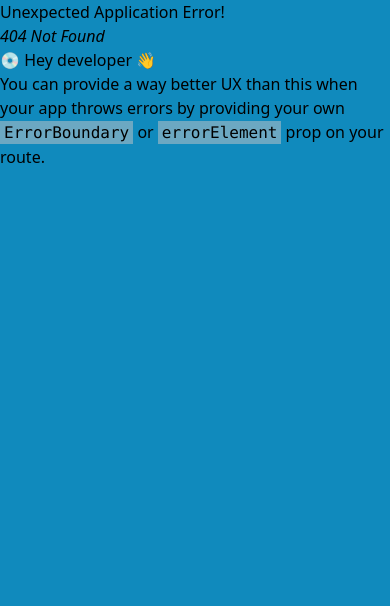
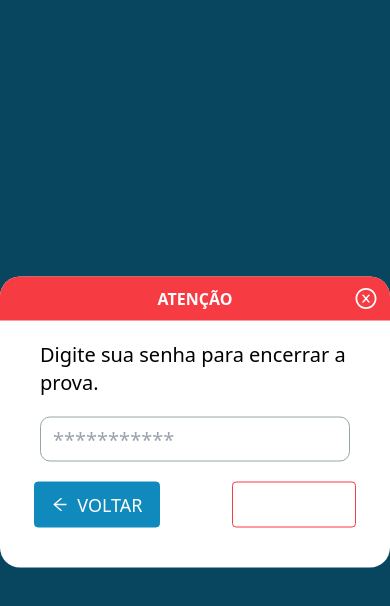
Before and after one commit to VQDT/front-end-vqdt, a React (Vite) app: page /modal in a window 390 px wide. Before the commit this address had no page. Shown: the top 606 px of the page. Built offline with nearby package versions, Linux system fonts and the light colour scheme.

Commit message:
modal com props completo falta responsividade

```diff
--- a/src/components/Button/index.tsx
+++ b/src/components/Button/index.tsx
@@ -2,7 +2,7 @@ import { ReactNode, ElementType, ButtonHTMLAttributes } from "react";
 
 interface ButtonProps extends ButtonHTMLAttributes<HTMLButtonElement>{
     children?: ReactNode;
-    variant?: "primary" | "secondary" | "alert" | "attention" | "confirm" | "transparent";
+    variant?: "primary" | "secondary" | "alert" | "attention" | "confirm" | "transparent"| "close";
     iconLeft?: ElementType;
     iconRight?: ElementType;
     shadow?: boolean;
@@ -16,7 +16,8 @@ function Button({ iconLeft: IconLeft, iconRight: IconRight, variant = "transpare
         secondary: "bg-secondary border-none text-gray-900 hover:bg-secondary_dark",
         alert: "bg-white text-primary_red border border-primary_red hover:bg-primary_red hover:text-white",
         attention: "bg-attention border-none hover:bg-attention_light",
-        confirm: "bg-confirm border-none"
+        confirm: "bg-confirm border-none",
+        close: "bg-concrete border hover:bg-white hover:text-concrete hover:border-concrete"
     }
 
     return(
--- /dev/null
+++ b/src/components/Modal/index.tsx
@@ -0,0 +1,52 @@
+import Button from "../Button"
+import {AiOutlineCloseCircle} from 'react-icons/ai'
+
+interface ButtonProps {
+  label: string;
+  variant: "primary" | "alert"| "close";
+  icon?: any; // você pode substituir 'any' pelo tipo correto para os ícones
+}
+
+interface Props  {
+  title: "ATENÇÃO"| "AGUARDE";
+  bg_color: string;
+  content: string;
+  input?: "true";
+  buttons: ButtonProps[];
+}
+
+const inputtemplate = () => (
+  <input type="password" placeholder="***********" className="w-full max-w-[360px] h-[45px] border border-concrete rounded-[10px] text-xl p-3" />
+)
+
+function index({title, bg_color , content , input, buttons}: Props) {
+  return (
+    <div className="w-screen h-screen bg-[rgba(0,0,0,0.5)]">
+        <div className="flex flex-col fixed transform -translate-x-1/2 -translate-y-1/2 top-[50%] left-[50%]  w-full bg-white max-w-[528px] justify-center rounded-[20px]">
+          <div className={` flex h-[44px] relative text-white ${bg_color} w-full justify-center rounded-t-[20px] items-center font-bold`}>
+              <span>{title}</span>
+              <AiOutlineCloseCircle onClick={()=>{console.log("teste")}} className=" absolute right-3 w-6 h-6 cursor-pointer" />
+          </div>
+          <div className="my-5 px-10 ">
+            <section className="flex flex-col items-center w-full">
+                  <p className="text-xl mb-5">{content}</p>
+                  {input === "true" && inputtemplate()}
+            </section>
+          </div>
+          <div className=" flex justify-center gap-[72px] mb-5">
+
+            {buttons.map((button, index) => (
+              <div key={index} className="flex justify-center gap-[72px] mb-5">
+                <Button variant={button.variant} iconLeft={button.icon}>
+                  {button.label}
+                </Button>
+              </div>
+            ))}
+
+          </div>
+      </div>
+    </div>
+  )
+}
+
+export default index
--- a/src/components/Modal1/index.tsx
+++ /dev/null
@@ -1,37 +0,0 @@
-import Button from "../Button"
-import {AiOutlineCloseCircle} from 'react-icons/ai'
-
-type Props = {}
-
-function index({}: Props) {
-  return (
-    <div className="w-screen h-screen bg-[rgba(0,0,0,0.5)]">
-        <div className="flex flex-col fixed transform -translate-x-1/2 -translate-y-1/2 top-[50%] left-[50%]  w-full bg-white max-w-[528px] justify-center rounded-[20px]">
-          <div className=" flex h-[44px] relative text-white bg-primary_red w-full justify-center rounded-t-[20px] items-center font-bold">
-              <span>ATENÇÃO</span>
-              <AiOutlineCloseCircle onClick={()=>{console.log("teste")}} className=" absolute right-3 w-6 h-6 cursor-pointer" />
-          </div>
-          <div className="my-5 px-10 ">
-            <section className="flex flex-col items-center w-full">
-                  <p className="text-xl mb-5">Digite sua senha para encerrar a prova.</p>
-                  <input type="password" placeholder="***********" className="w-full max-w-[360px] h-[45px] border border-concrete rounded-[10px] text-xl p-3" />
-            </section>
-          </div>
-          <div className=" flex justify-center gap-[72px] mb-5">
-            <div>
-              <Button variant="primary">
-                VOLTAR
-              </Button>
-            </div>
-            <div>
-              <Button variant="alert">
-                ENCERRAR
-              </Button>
-            </div>
-          </div>
-      </div>
-    </div>
-  )
-}
-
-export default index
--- a/src/routes.tsx
+++ b/src/routes.tsx
@@ -1,6 +1,7 @@
 import { createBrowserRouter } from "react-router-dom";
+import {AiOutlineArrowLeft} from 'react-icons/ai'
 
-import Modal from "./components/Modal1";
+import Modal from "./components/Modal";
 import Home from "./pages/Home"
 import Login from "./layout/login";
 import Layout from "./layout/app";
@@ -18,8 +19,15 @@ export const router = createBrowserRouter([
         element: <Home />,
     },
     {
-        path: "/modal1",
-        element: <Modal />,
+        path: "/modal",
+        element: <Modal title="ATENÇÃO"
+                        bg_color="bg-primary_red"
+                        content="Digite sua senha para encerrar a prova."
+                        input="true"
+                        buttons={[
+                            {label: "VOLTAR", variant: "primary", icon: AiOutlineArrowLeft},
+                            {label: "ENCERRAR", variant: "alert"}
+                          ]}/>,
     }, {
         path: "/app",
         element: <Layout />,
```
